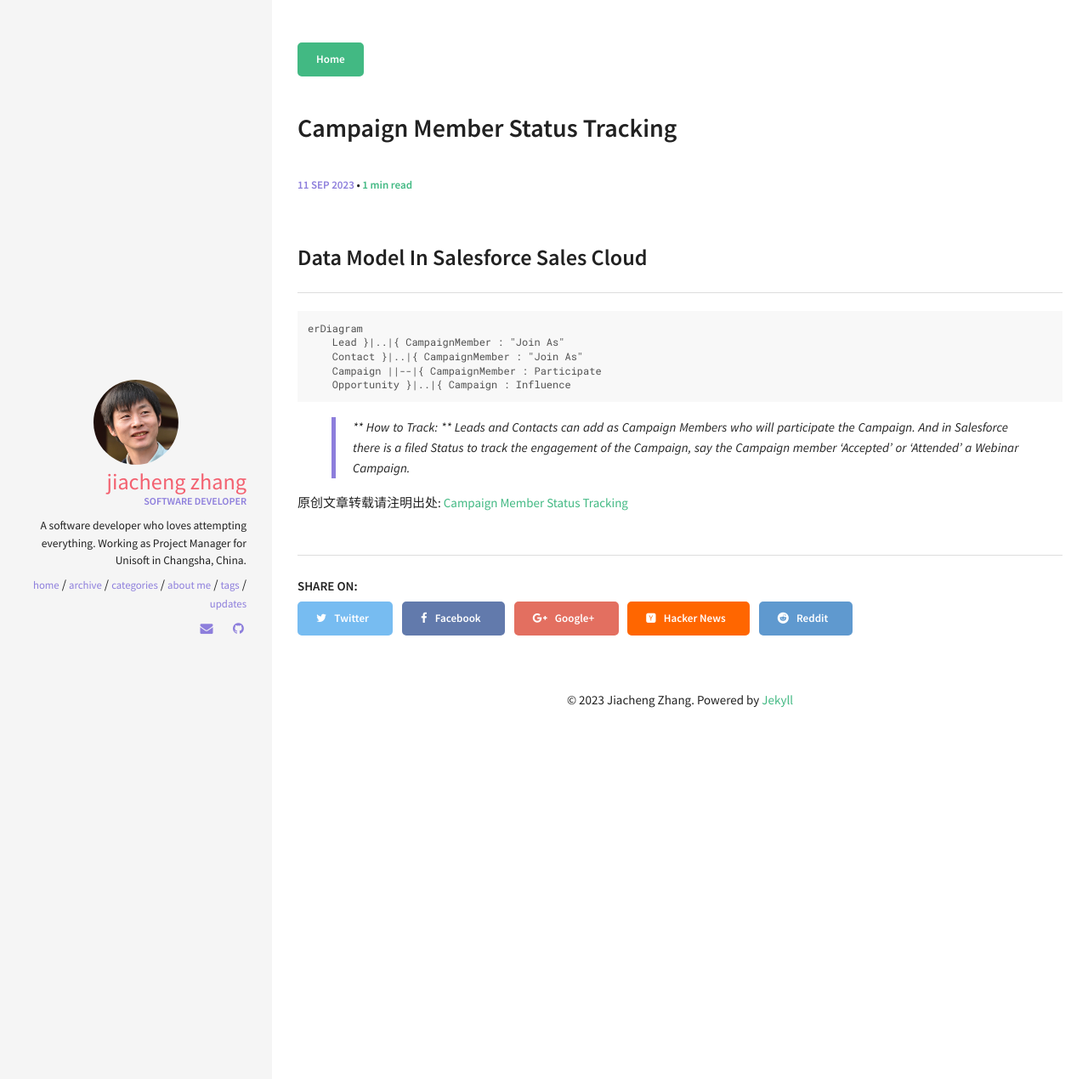
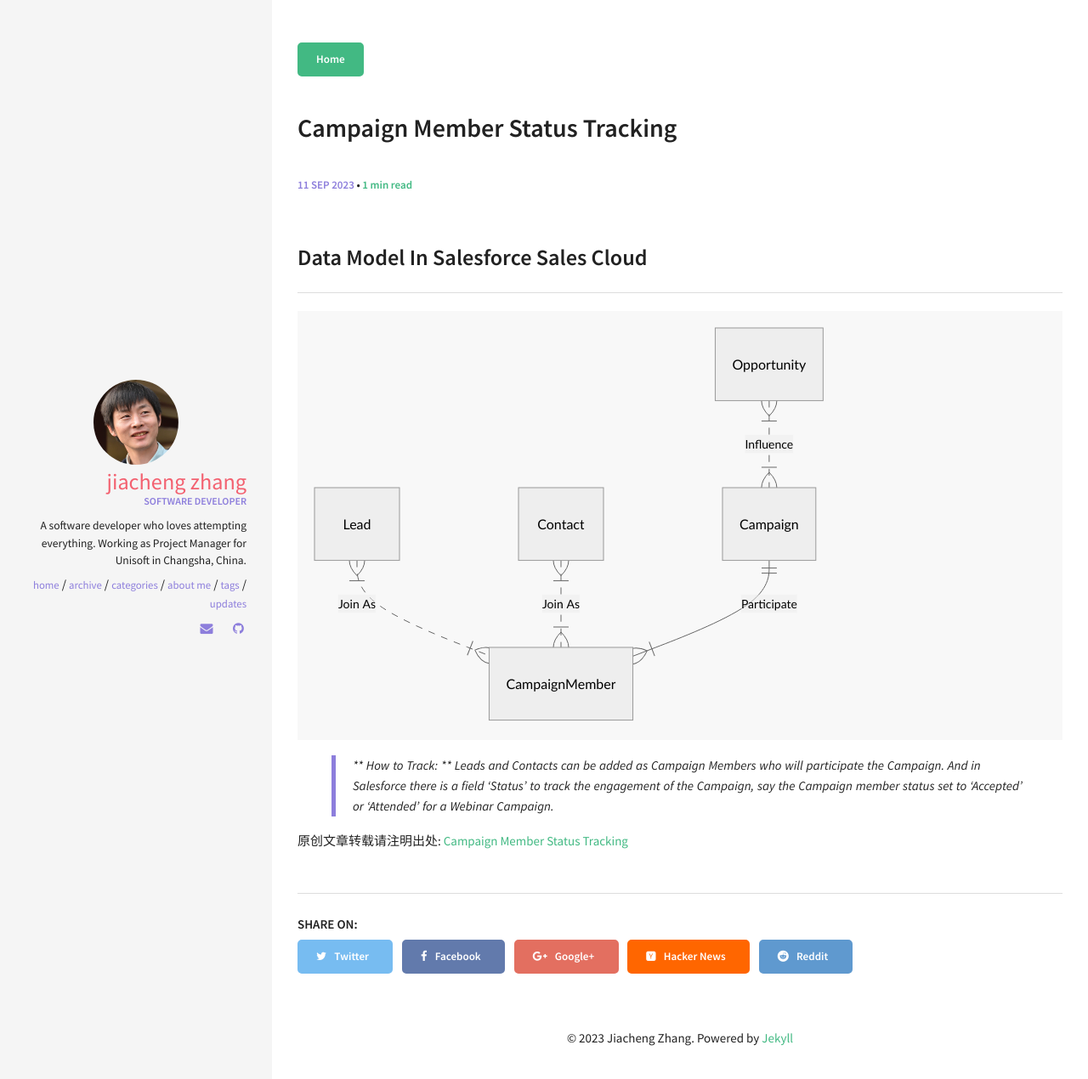
Before and after one commit to zhangjiacheng/zhangjiacheng.github.io, a Jekyll site: the page built from _posts/2023-09-11-CampaignMemberStatusTrucking.md, in a window 1280 px wide. Shown: the top 1270 px of the page at 85% size. Built offline with Jekyll 4.4.1, drawn with Linux system fonts in a browser that asks for light colours.

Commit message:
modify the post.html theme to support markdown mermaid

````diff
--- a/_layouts/post.html
+++ b/_layouts/post.html
@@ -1,6 +1,12 @@
 ---
 layout: default
 ---
+
+<script type="module">
+  import mermaid from 'https://cdn.jsdelivr.net/npm/mermaid@10.0.2/+esm'
+  mermaid.initialize({startOnLoad:true,theme:'neutral'})
+  await mermaid.run({querySelector:'code.language-mermaid'})
+</script>
 
 <a class="btn" href= "{{ site.url }}/" >
   Home
--- a/_posts/2023-09-11-CampaignMemberStatusTrucking.md
+++ b/_posts/2023-09-11-CampaignMemberStatusTrucking.md
@@ -16,4 +16,4 @@
     Opportunity }|..|{ Campaign : Influence
 ```
 
-> ** How to Track: ** Leads and Contacts can add as Campaign Members who will participate  the Campaign. And in Salesforce there is a filed Status to track the engagement of the Campaign, say the Campaign member 'Accepted' or 'Attended' a Webinar Campaign.
+> ** How to Track: ** Leads and Contacts can be added as Campaign Members who will participate  the Campaign. And in Salesforce there is a field 'Status' to track the engagement of the Campaign, say the Campaign member status set to 'Accepted' or 'Attended' for a Webinar Campaign.
````
